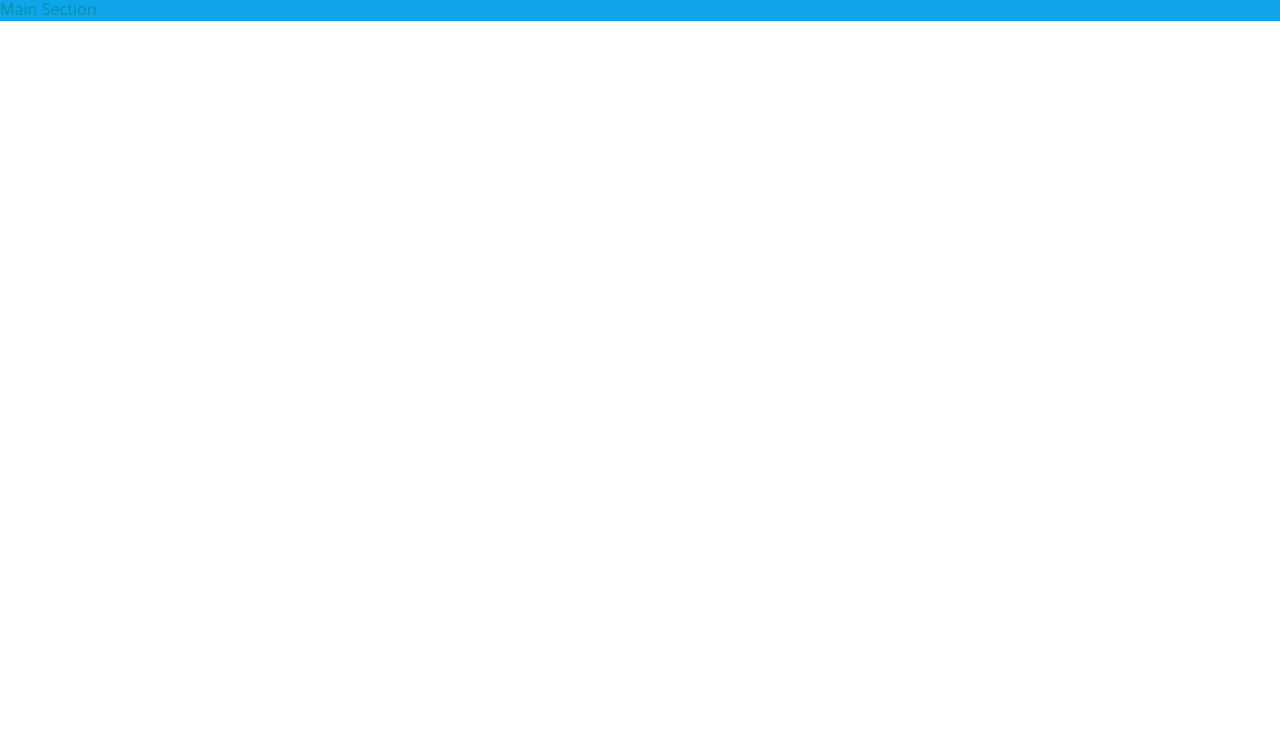
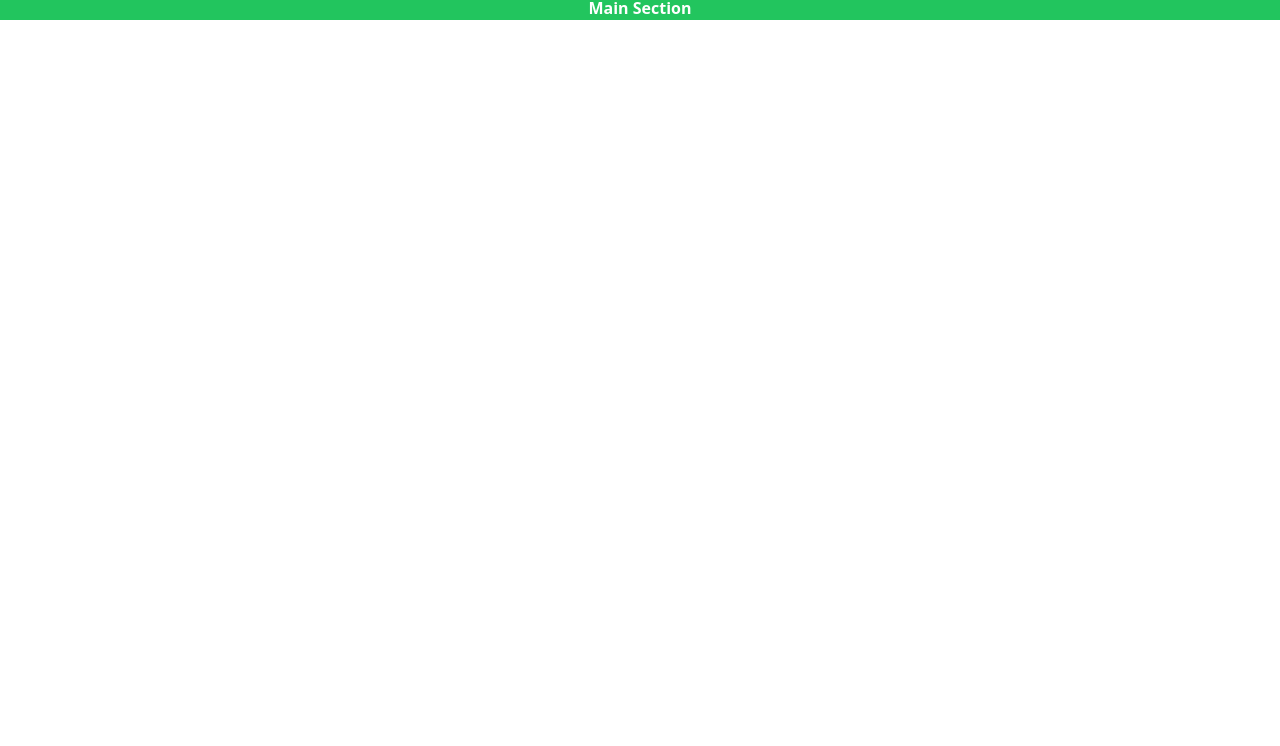
Before and after one commit to Jamalov07/github_team_test, a plain HTML site: page index.html in a window 1280 px wide. Shown: the part 54-800 px from the top of the page. Drawn offline with nearby package versions, Linux system fonts and the light colour scheme.

Commit message:
add center

```diff
--- a/index.html
+++ b/index.html
@@ -8,6 +8,7 @@
     <title>Document</title>
   </head>
   <body>
+    <!-- header -->
     <header class="bg-red-400 text-white h-[50px] flex items-center">
       <div class="container mx-auto">
         <nav class="nav flex justify-between items-center">
@@ -31,9 +32,9 @@
     </header>
     <!-- main -->
     <main>
-      <section class="bg-sky-500">
+      <section class="bg-green-500 flex justify-between items-center">
         <hr />
-        <h1 class="text-cyan-600">Main Section</h1>
+        <h1 class="text-white font-bold tet-2xl">Main Section</h1>
         <hr />
       </section>
     </main>
```
